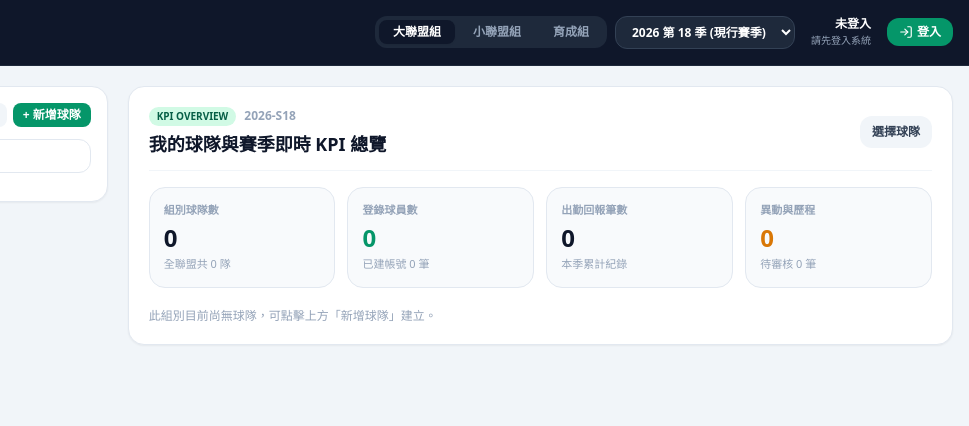
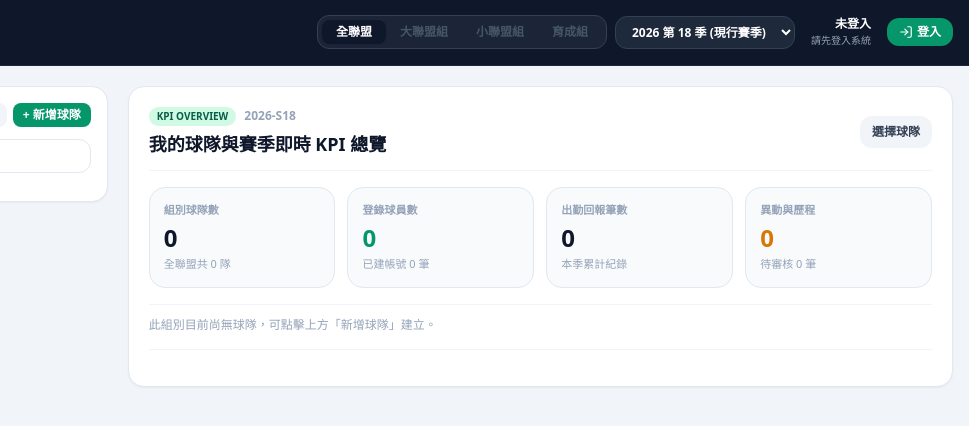
Before and after one commit to bulywang-01/BBT_Teams, a plain HTML site: page index.html in a window 1280 px wide. Shown: the full height of the page, 311-1280 px from the left. Drawn offline with nearby package versions, Linux system fonts and the light colour scheme; no server answers.

Commit message:
Update index.html

```diff
--- a/index.html
+++ b/index.html
@@ -54,10 +54,11 @@
       </div>
 
       <div class="flex flex-wrap items-center gap-2 text-xs">
-        <div id="divisionFilterGroup" class="bg-slate-800 p-1 rounded-xl flex items-center space-x-1">
-          <button onclick="switchDiv('大聯盟')" id="btn-maj" class="px-3.5 py-1 rounded-lg text-xs font-black bg-bbt-navy text-white shadow-sm transition">大聯盟組</button>
-          <button onclick="switchDiv('小聯盟')" id="btn-min" class="px-3.5 py-1 rounded-lg text-xs font-bold text-slate-400 hover:text-white transition">小聯盟組</button>
-          <button onclick="switchDiv('育成組')" id="btn-rok" class="px-3.5 py-1 rounded-lg text-xs font-bold text-slate-400 hover:text-white transition">育成組</button>
+        <div id="divisionSwitchGroup" class="flex bg-slate-800/80 p-1 rounded-xl border border-slate-700">
+          <button onclick="switchDiv('ALL')" id="btn-all" class="px-3.5 py-1 rounded-lg text-xs font-black bg-bbt-navy text-white shadow-sm transition">全聯盟</button>
+          <button onclick="switchDiv('大聯盟')" id="btn-maj" class="px-3.5 py-1 rounded-lg text-xs font-bold text-slate-600 hover:bg-slate-200 transition">大聯盟組</button>
+          <button onclick="switchDiv('小聯盟')" id="btn-min" class="px-3.5 py-1 rounded-lg text-xs font-bold text-slate-600 hover:bg-slate-200 transition">小聯盟組</button>
+          <button onclick="switchDiv('育成組')" id="btn-rok" class="px-3.5 py-1 rounded-lg text-xs font-bold text-slate-600 hover:bg-slate-200 transition">育成組</button>
         </div>
 
         <select id="seasonSelect" onchange="onSeasonChange(this.value)" class="bg-slate-800 text-white border border-slate-700 rounded-xl px-3 py-1.5 font-bold">
@@ -156,7 +157,8 @@
           </div>
         </div>
 
-        <div id="kpiQuickTeamChips" class="flex flex-wrap gap-2 pt-1"></div>
+        <div id="kpiQuickTeamChips" class="mt-4 pt-3 border-t border-slate-100 flex flex-wrap gap-2"></div>
+        <div id="allTeamsDivisionBoard" class="mt-5 pt-4 border-t border-slate-100 space-y-5"></div>
       </div>
 
       <!-- 已選取球隊：球隊管理介面 -->
```
